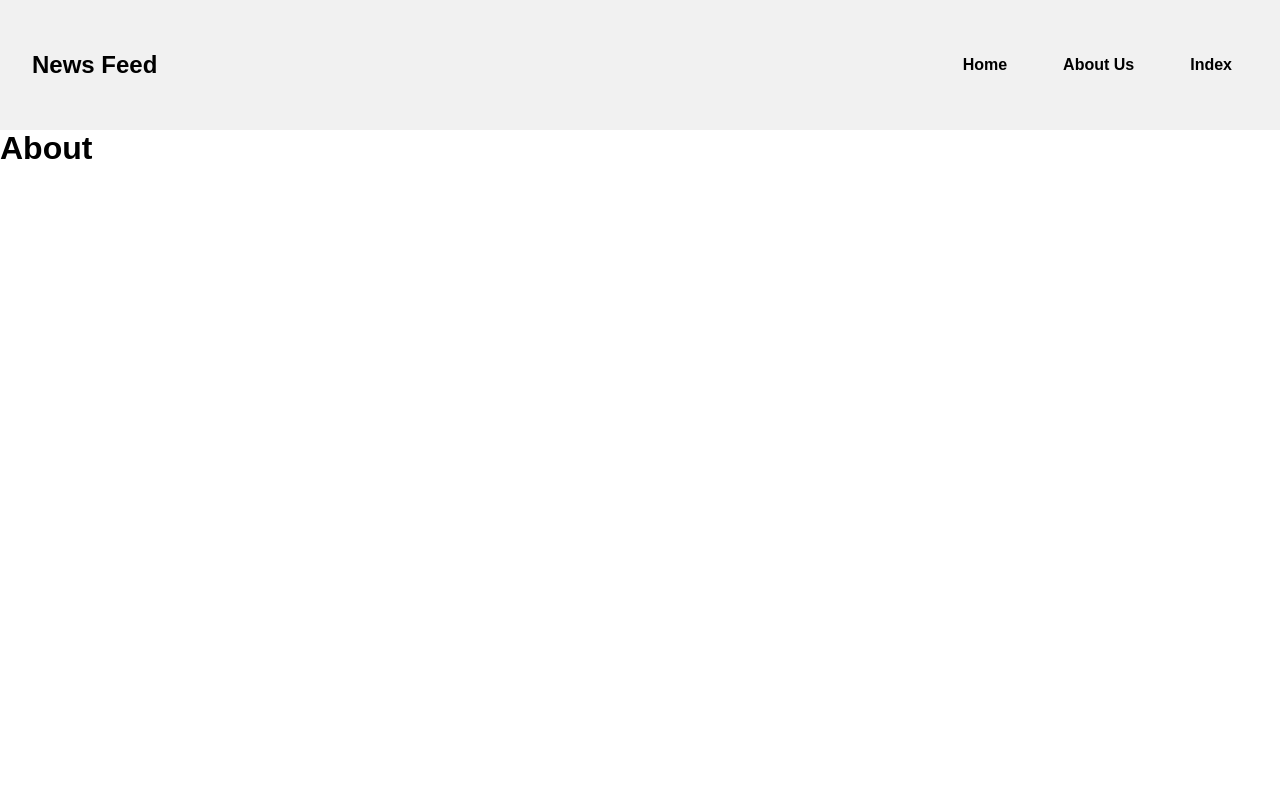
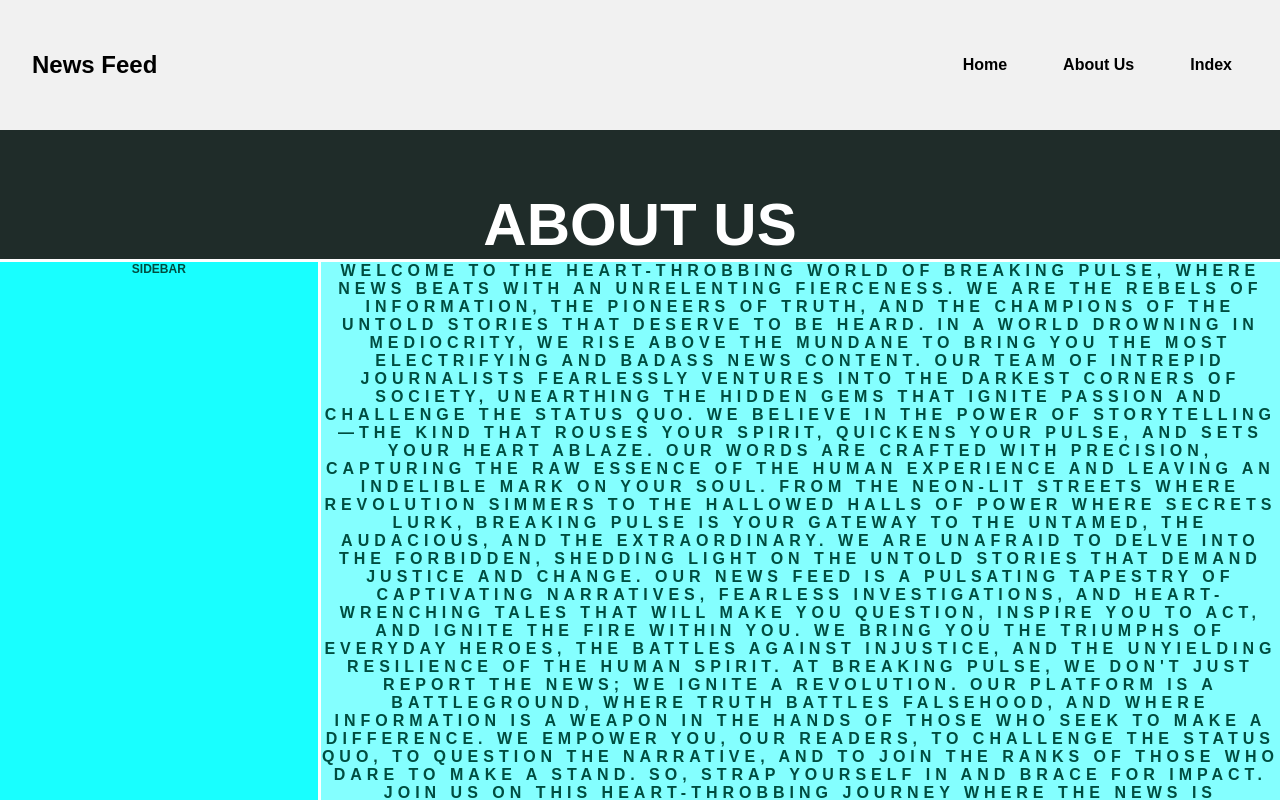
Before and after one commit to jred9501/newsletter, a Next.js app: page /about in a window 1280 px wide. Shown: the top 800 px of the page. Built offline with nearby package versions, Linux system fonts and the light colour scheme.

Commit message:
added api

```diff
--- a/pages/about.js
+++ b/pages/about.js
@@ -1,12 +1,51 @@
 import React from "react";
 
-
-function About(){
-    return(
-        <div>
-            <h1>About</h1>
-        </div>
-    )
+function About() {
+  return (
+    <div className="container2">
+      <div className="about-us-wrapper">
+        <h1>About Us</h1>
+      </div>
+      <div className="about-main">
+        <p>
+        Welcome to the heart-throbbing world of Breaking Pulse, where news beats
+        with an unrelenting fierceness. We are the rebels of information, the
+        pioneers of truth, and the champions of the untold stories that deserve
+        to be heard. In a world drowning in mediocrity, we rise above the
+        mundane to bring you the most electrifying and badass news content. Our
+        team of intrepid journalists fearlessly ventures into the darkest
+        corners of society, unearthing the hidden gems that ignite passion and
+        challenge the status quo. We believe in the power of storytelling—the
+        kind that rouses your spirit, quickens your pulse, and sets your heart
+        ablaze. Our words are crafted with precision, capturing the raw essence
+        of the human experience and leaving an indelible mark on your soul. From
+        the neon-lit streets where revolution simmers to the hallowed halls of
+        power where secrets lurk, Breaking Pulse is your gateway to the untamed,
+        the audacious, and the extraordinary. We are unafraid to delve into the
+        forbidden, shedding light on the untold stories that demand justice and
+        change. Our news feed is a pulsating tapestry of captivating narratives,
+        fearless investigations, and heart-wrenching tales that will make you
+        question, inspire you to act, and ignite the fire within you. We bring
+        you the triumphs of everyday heroes, the battles against injustice, and
+        the unyielding resilience of the human spirit. At Breaking Pulse, we
+        don't just report the news; we ignite a revolution. Our platform is a
+        battleground, where truth battles falsehood, and where information is a
+        weapon in the hands of those who seek to make a difference. We empower
+        you, our readers, to challenge the status quo, to question the
+        narrative, and to join the ranks of those who dare to make a stand. So,
+        strap yourself in and brace for impact. Join us on this heart-throbbing
+        journey where the news is unfiltered, the stories are raw, and the truth
+        will leave you breathless. Welcome to Breaking Pulse—where bad-ass
+        journalism meets the beating pulse of a world hungry for change.
+        </p>
+      </div>
+      <div id="sidebar">Sidebar</div>
+      <div id="content1">Content1</div>
+      <div id="content2">Content2</div>
+      <div id="content3">Content3</div>
+      <footer>Footer</footer>
+    </div>
+  );
 }
 
 export default About;
--- a/styles/globals.css
+++ b/styles/globals.css
@@ -151,15 +151,69 @@ header {
 
 
 /* Grid stuff */
+.container {
+  max-width: 1200px;
+  margin: 0 auto;
+  padding: 20px;
+}
 
-.container {
+.home-page-header {
+  background-color: #f2f2f2;
+  height: 100px;
+}
+
+main {
+  margin-top: 20px;
+}
+
+h3 {
+  font-size: 24px;
+  font-weight: bold;
+  margin-bottom: 10px;
+}
+
+p {
+  font-size: 16px;
+  margin-bottom: 15px;
+}
+
+img {
+  max-width: 100%;
+  height: auto;
+  margin-bottom: 15px;
+}
+
+#sidebar {
+  background-color: #f2f2f2;
+  padding: 10px;
+}
+
+#content1,
+#content2,
+#content3 {
+  background-color: #ffffff;
+  padding: 10px;
+  margin-bottom: 20px;
+}
+
+footer {
+  background-color: #f2f2f2;
+  padding: 10px;
+  text-align: center;
+}
+
+
+/* About Us page stuff */
+
+
+.container2 {
   display: grid;
-  height: 300vh;
+  height: 150vh;
   width: 100%;
   grid-template-columns: 1fr 1fr 1fr 1fr;
   grid-template-rows: 0.2fr 1.5fr 1.2fr 0.8fr;
   grid-template-areas:
-    "nav nav nav nav"
+    "head head head head"
     "sidebar main main main"
     "sidebar content1 content2 content3"
     "sidebar footer footer footer";
@@ -171,19 +225,30 @@ header {
   text-align: center;
 }
 
-.home-page-header {
-  background: #a7ffeb;
-  grid-area: nav;
+.about-us-wrapper{
+  background: #1f2c29;
+  grid-area: head;
   border-radius: var(--main-radius);
   padding-top: var(--main-padding);
-  height: 29em;
 }
 
-main {
+.about-us-wrapper h1{
+  color: white;
+  font-size: 5em;
+  text-align: center;
+  padding-top: 1em;
+}
+
+
+.about-main {
   background: #84ffff;
   grid-area: main;
   border-radius: var(--main-radius);
   padding-top: var(--main-padding);
+  letter-spacing: 5px;
+  display: flex;
+  justify-content: center;
+
 }
 
 #sidebar {
```
Also changed, not shown: pages/home.js (+54 -15 lines).
